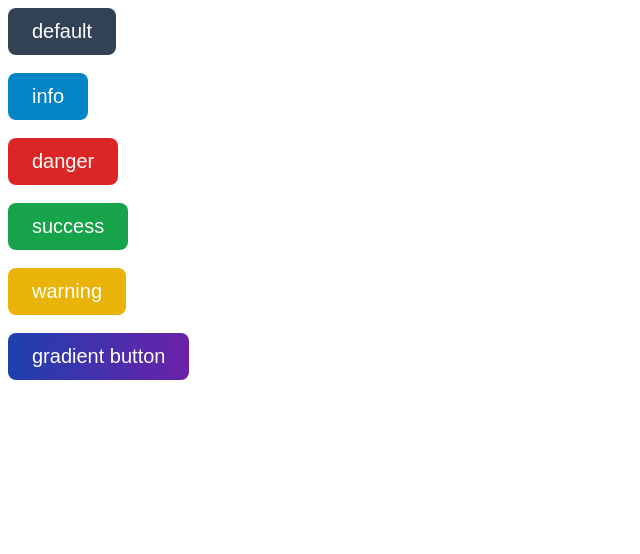
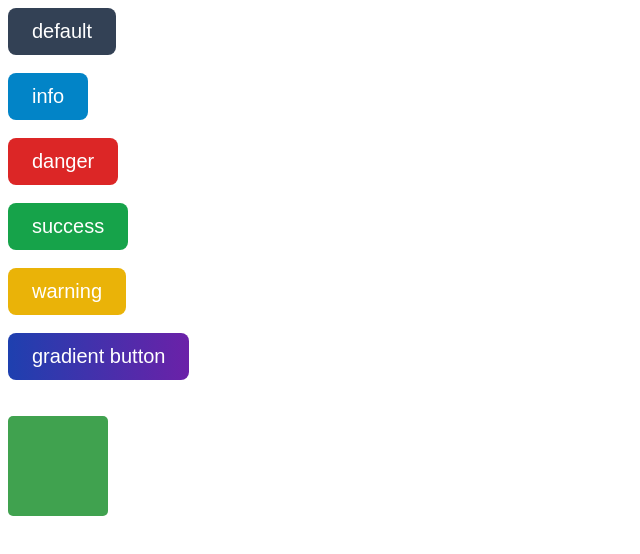
Before and after one commit to Scholak/styled-components-notes, a React (Vite) app: page / in a window 1280 px wide. Shown: the top 554 px of the page, without its empty margins (0-640 px from the left). Built offline with nearby package versions, Linux system fonts and the light colour scheme.

Commit message:
animation notes added

```diff
--- a/src/App.tsx
+++ b/src/App.tsx
@@ -1,5 +1,6 @@
 import React from 'react'
 import { GradientButton, StyledButton } from './components/Button/Button.styles'
+import { Box } from './components/Box/Box.styles'
 
 const App = () => {
   return (
@@ -27,6 +28,10 @@ const App = () => {
 			>
 				gradient button
 			</GradientButton>
+			<br />
+			<br />
+			<br />
+			<Box></Box>
 		</div>
 	)
 }
--- /dev/null
+++ b/src/components/Box/Box.styles.ts
@@ -0,0 +1,17 @@
+import styled, { keyframes } from 'styled-components'
+
+const changeColor = keyframes`
+  0%, 100% {
+    background: limegreen;
+  }
+  50% {
+    background: rebeccapurple
+  }
+`
+
+export const Box = styled.div`
+  width: 100px;
+  height: 100px;
+  border-radius: 5px;
+  animation: ${changeColor} 5s infinite;
+`
--- /dev/null
+++ b/src/components/Box/Box.ts
@@ -0,0 +1,3 @@
+import { Box } from './Box.styles'
+
+export default Box
```
